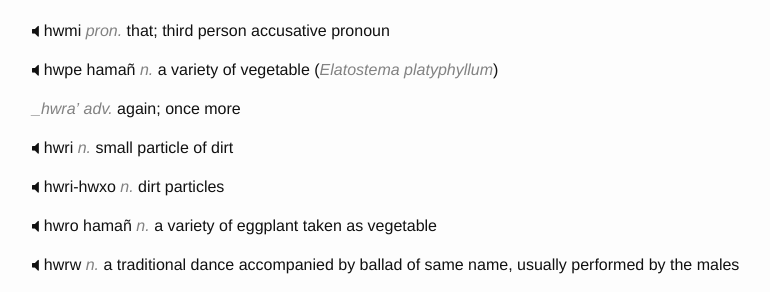
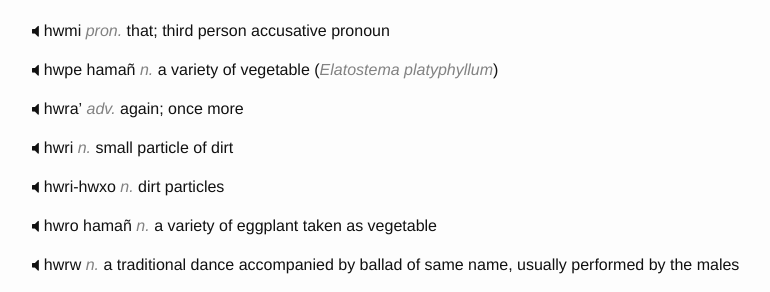
Before and after one commit to hacksparrow/language.apatani.org, a Jekyll site: the page built from dictionary/h.md, in a window 1280 px wide and 900 px high, scrolled down 9496 px. Shown: the part 160-452 px from the top of the window, without its empty margins (238-1008 px from the left). Built offline with Jekyll 4.4.1, drawn with Linux system fonts in a browser that asks for light colours; nearby versions of some CDN libraries.

Commit message:
formatting

```diff
--- a/dictionary/h.md
+++ b/dictionary/h.md
@@ -735,7 +735,7 @@ __hwmi__	_pron._	that; third person accusative pronoun
 __hwpe hamañ__	_n._	a variety of vegetable (_Elatostema platyphyllum_)
 
 
-__hwra'_ _adv._		again; once more
+__hwra'__ _adv._		again; once more
 
 
 __hwri__	_n._	small particle of dirt
```
